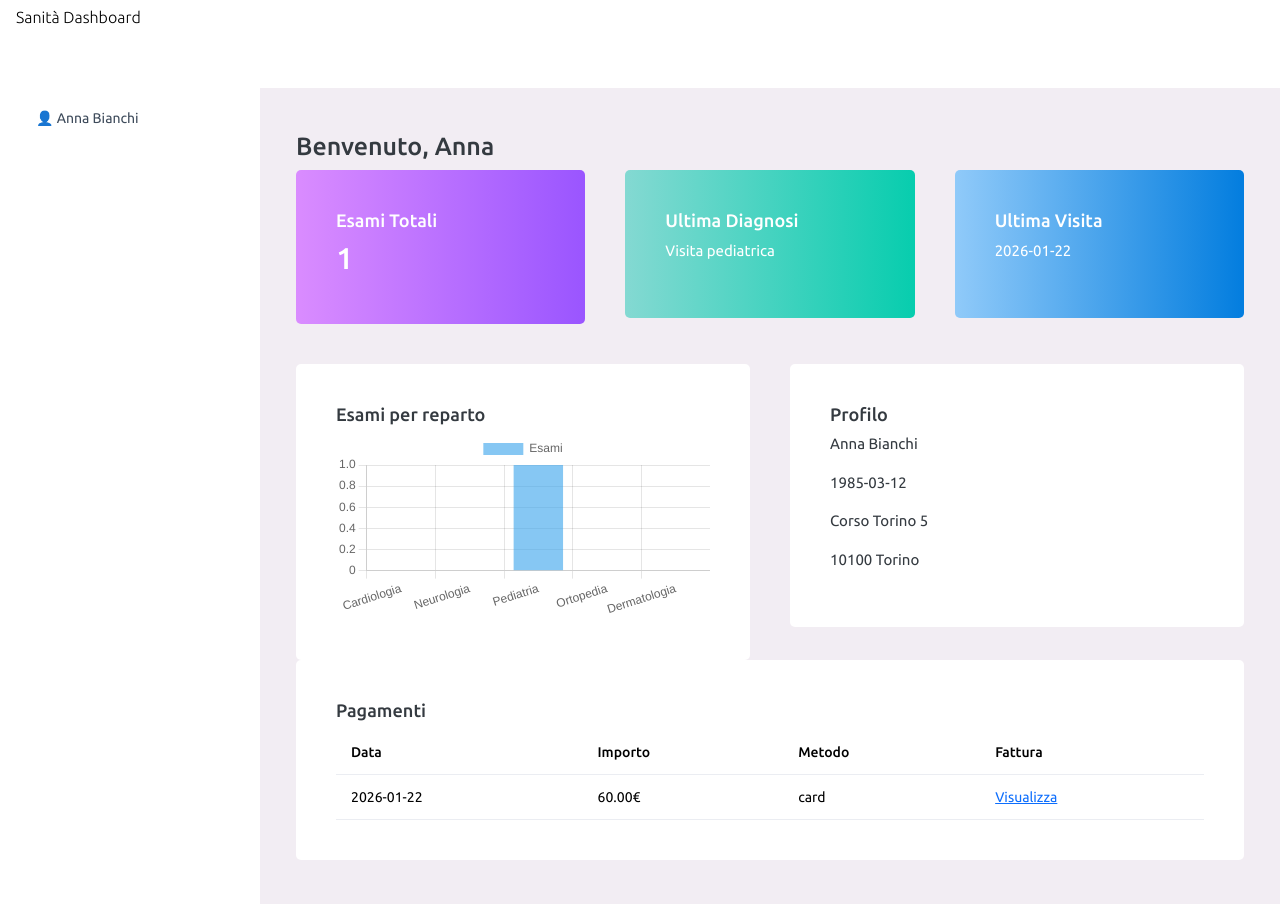
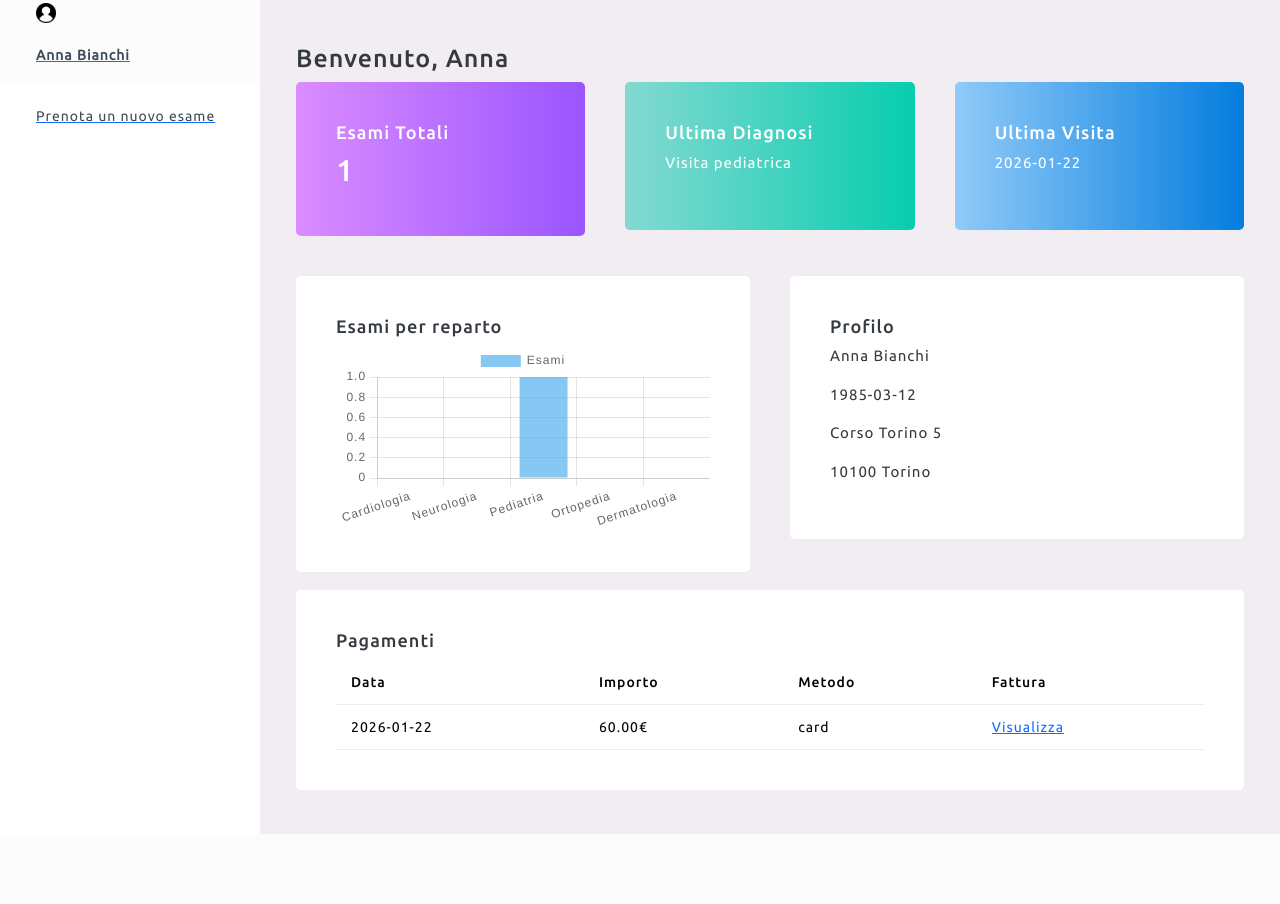
Before and after one commit to satuscano/SitoWeb-Ambulatorio, a PHP site: page /AMBULATORIO/dashboardsrc/dist/dashboard.php in a window 1280 px wide. After the commit the page ends 834 px from the top, so only its background shows below. Run offline with PHP 8.4, Linux system fonts and the light colour scheme; a user stored in the database is signed in; data comes from the database, SQL or seed files in the repository; some libraries are stand-ins or nearby versions.

Commit message:
13:31 17/05/2026

```diff
--- a/dashboardsrc/dist/dashboard.php
+++ b/dashboardsrc/dist/dashboard.php
@@ -50,7 +50,7 @@ $pagamenti = $stmtPag->fetchAll(PDO::FETCH_ASSOC);
 
 <html lang="it">
   <head>
-    include("../../inc/header.inc");
+    <?php include ("../../inc/header.inc"); ?>
     <meta charset="utf-8">
     <title>Dashboard Paziente</title>
 
@@ -61,20 +61,31 @@ $pagamenti = $stmtPag->fetchAll(PDO::FETCH_ASSOC);
   <body>
     <div class="container-scroller">
 
-    <!-- NAVBAR -->
-    <nav class="navbar default-layout-navbar fixed-top d-flex flex-row">
-      <div class="navbar-brand-wrapper">
-        <span class="text-black ms-3">Sanità Dashboard</span>
-      </div>
-    </nav>
-
     <div class="container-fluid page-body-wrapper">
 
     <!-- SIDEBAR -->
+      <style>
+        .userPicture {
+          width: 20px;
+          height: 20px;
+          border-radius: 10%;
+          object-fit: cover;
+        }
+      </style>
+
     <nav class="sidebar">
       <ul class="nav">
         <li class="nav-item">
-          <span class="nav-link">👤 <?= $paziente['nome'] . " " . $paziente['cognome'] ?></span>
+          <a href="dashboard.php">
+
+            <img class="userPicture" src="../../img/user.png" alt="Avatar">
+            <span class="nav-link" style="font-weight: bold;"><?= $paziente['nome'] . " " . $paziente['cognome'] ?></span>
+          </a>
+        </li>
+        <li class="nav-item">
+          <a href="prenotaEsame.php">
+            <span class="nav-link">Prenota un nuovo esame</span>
+          </a>
         </li>
       </ul>
     </nav>
@@ -143,6 +154,7 @@ $pagamenti = $stmtPag->fetchAll(PDO::FETCH_ASSOC);
     </div>
 
     <!-- PAGAMENTI -->
+    <br>
     <div class="row">
     <div class="col-12">
     <div class="card">
--- a/inc/header.inc
+++ b/inc/header.inc
@@ -3,4 +3,3 @@
 <link href="https://fonts.googleapis.com/css?family=Varela+Round" rel="stylesheet" />
 <link href="https://fonts.googleapis.com/css?family=Nunito:200,200i,300,300i,400,400i,600,600i,700,700i,800,800i,900,900i" rel="stylesheet" />
 <link href="../css/styles.css" rel="stylesheet" />
-<link rel="stylesheet" href="navbar.css">
--- a/root/registerConfirm.php
+++ b/root/registerConfirm.php
@@ -5,7 +5,7 @@
     </head>
     <body>
         <?php include ('../inc/start.inc'); ?>
-        <?php include ('../inc/navbar.inc'); ?>
+
         <?php echo '<div class="alert alert-success mt-3">Registrazione completata! Controlla la tua email</div>'; ?>
         <br><br>
 
--- a/root/registerPage.php
+++ b/root/registerPage.php
@@ -208,7 +208,11 @@ require '../src/Exception.php';
                         // verificare se codice fiscale già esiste
                         $stmt = $conn->prepare("SELECT COUNT(*) FROM users WHERE codiceFiscale = ?");
                         $stmt->execute([$cf]);
-                        if($stmt->fetchColumn() > 0){
+                        $n = 0;
+                        $n = $stmt->fetchColumn();
+
+                        if($n > 0){
+                            header("Location: registerFailed.php");
                             echo '<div class="alert alert-danger mt-3">Codice fiscale già registrato</div>';
                             exit;
                         }
--- a/to_do_next.txt
+++ b/to_do_next.txt
@@ -1,3 +1,3 @@
-- fare navbar
-- fare disegno dashboard
-- fare dashboard.php
+- sistemare foto profilo
+- fare side bar dashboard
+- fare prenota esamre con stesso stile di dashboard
```
Also changed, not shown: img/user.png (added).
